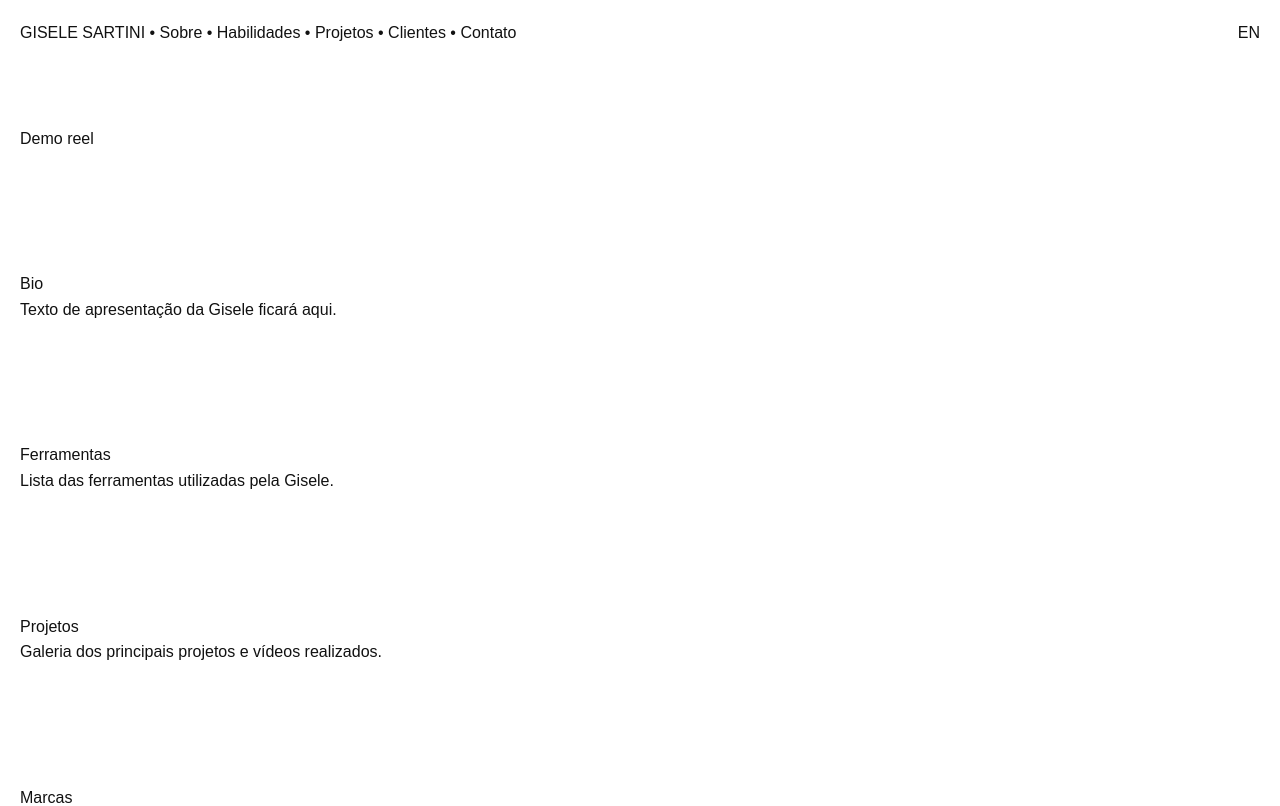
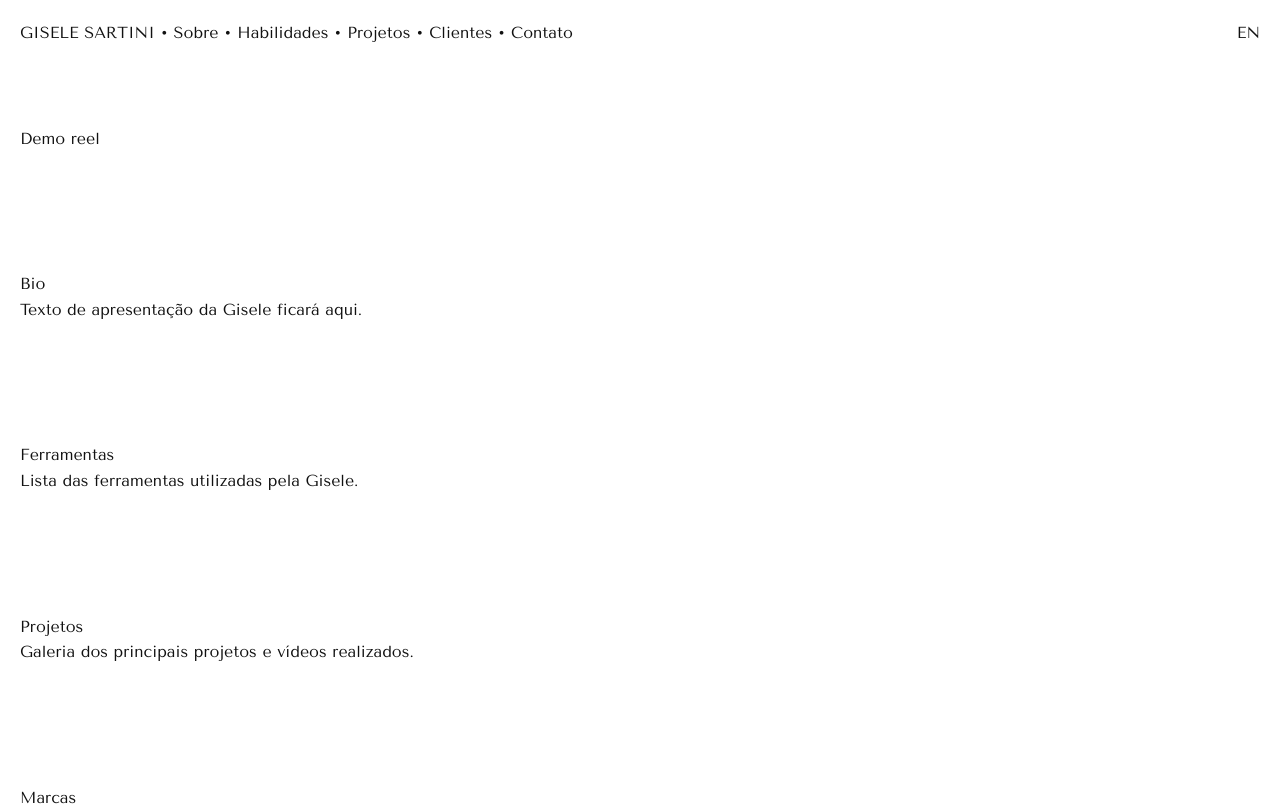
Before and after one commit to caiocastelhano/gisele-sartini, a Next.js app: page / in a window 1280 px wide. Shown: the top 806 px of the page. Built offline with nearby package versions, Linux system fonts and the light colour scheme; no server answers.

Commit message:
Add Tenor Sans as global font with next/font/google

```diff
--- a/app/globals.css
+++ b/app/globals.css
@@ -5,10 +5,14 @@
   --foreground: #111111;
 }
 
+html {
+  font-size: 16px;
+}
+
 body {
   background: var(--background);
   color: var(--foreground);
-  font-family: Arial, Helvetica, sans-serif;
+  font-family: var(--font-tenor);
   margin: 0;
   padding: 0;
   line-height: 1.6;
--- a/app/layout.tsx
+++ b/app/layout.tsx
@@ -3,6 +3,12 @@ export const dynamic = "force-dynamic";
 import type { Metadata } from "next";
 import { Geist, Geist_Mono } from "next/font/google";
 import "./globals.css";
+import { Tenor_Sans } from "next/font/google";
+
+const tenor = Tenor_Sans({
+  weight: "400",
+  subsets: ["latin"],
+});
 
 const geistSans = Geist({
   variable: "--font-geist-sans",
@@ -26,7 +32,7 @@ export default function RootLayout({
 }) {
   return (
     <html lang="pt">
-      <body className={`${geistSans.variable} ${geistMono.variable} antialiased`}>
+      <body className={`${tenor.className} antialiased`}>
         {children}
       </body>
     </html>
```
